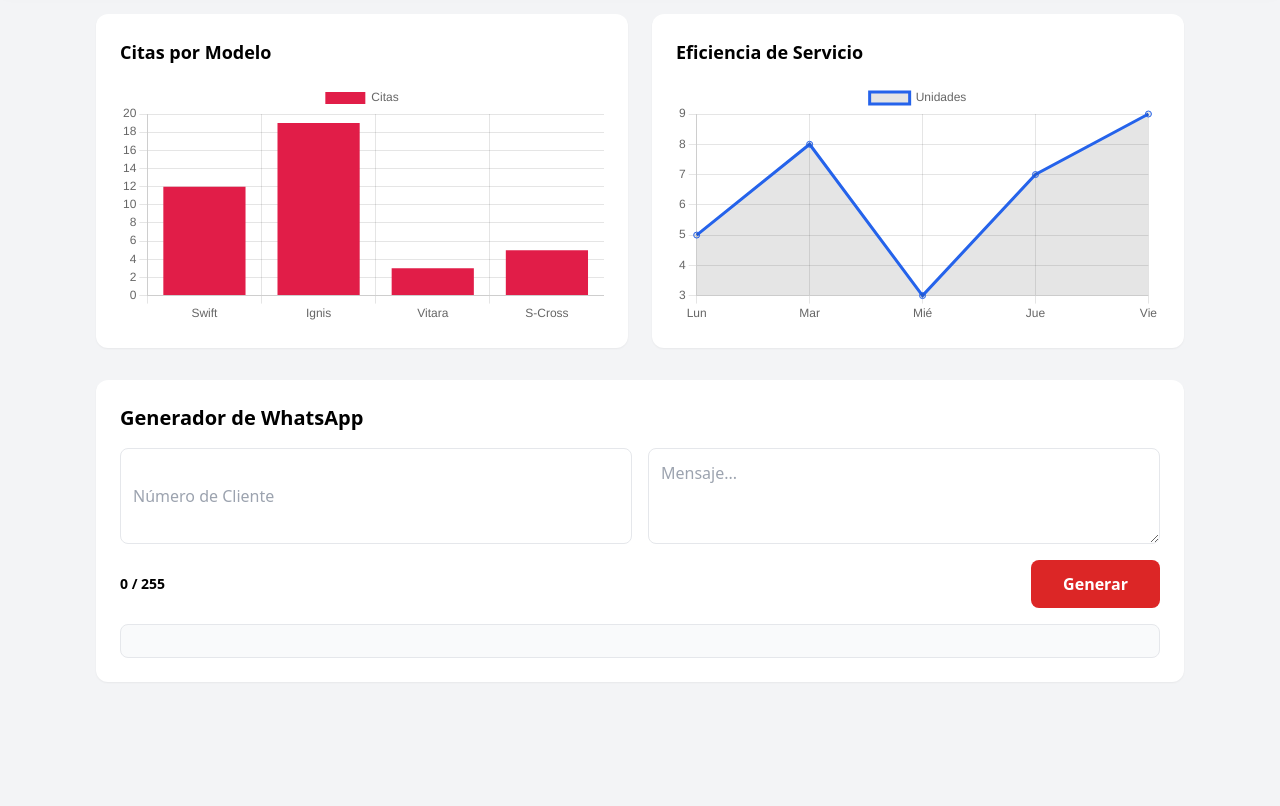
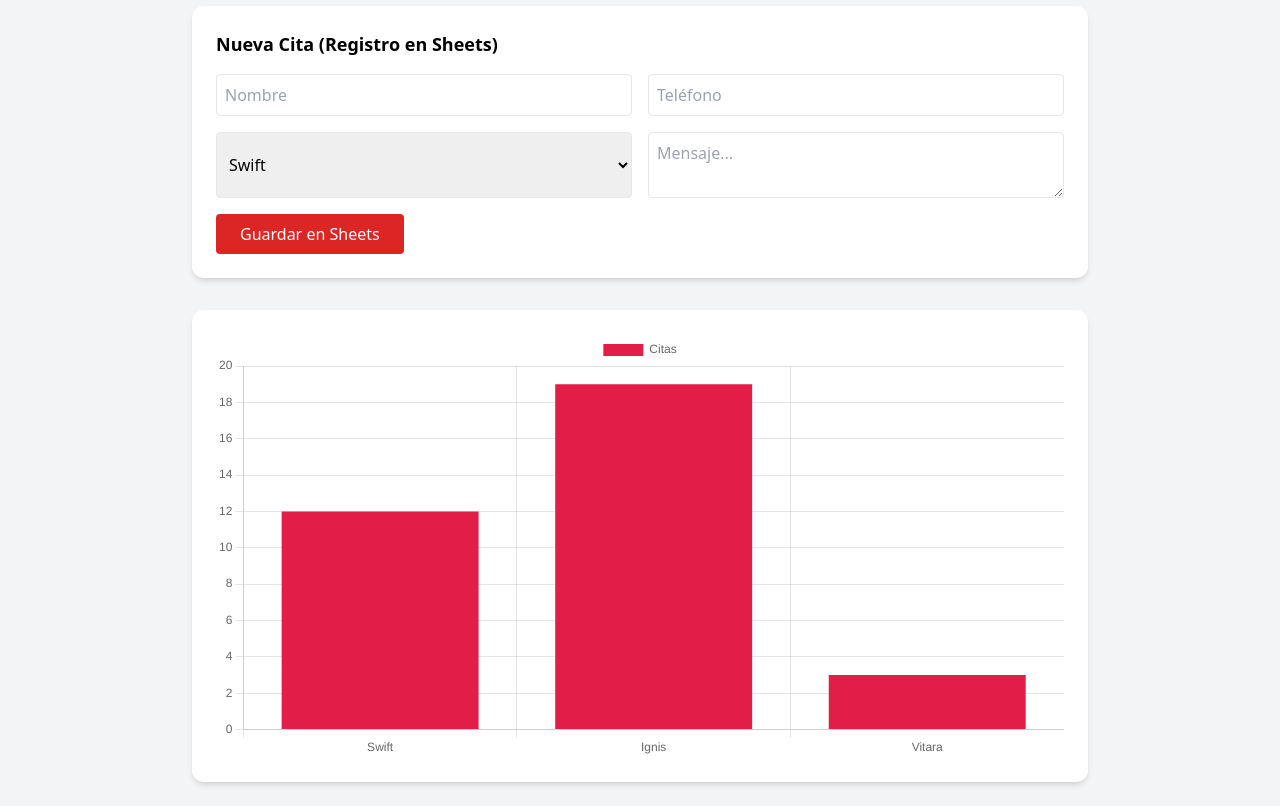
Before and after one commit to esazel/suzukiapp, a plain HTML site: page index.html in a window 1280 px wide. Shown: the part 78-884 px from the top of the page. Before the commit the page ends 800 px from the top, so only its background shows below. Drawn offline with nearby package versions, Linux system fonts and the light colour scheme.

Commit message:
Update index.html

```diff
--- a/index.html
+++ b/index.html
@@ -1,76 +1,46 @@
 <!DOCTYPE html>
-<html lang="es">
+<html>
 <head>
-    <meta charset="UTF-8">
-    <meta name="viewport" content="width=device-width, initial-scale=1.0">
-    <title>Suzuki Celaya | Admin Pro</title>
     <script src="https://cdn.tailwindcss.com"></script>
     <script src="https://cdn.jsdelivr.net/npm/chart.js"></script>
 </head>
-<body class="bg-gray-100 font-sans">
-    <nav class="bg-red-600 p-4 text-white shadow-lg">
-        <h1 class="text-xl font-bold">Suzuki Celaya | Dashboard</h1>
-    </nav>
+<body class="bg-gray-100 p-6">
+    <div class="max-w-4xl mx-auto">
+        <h1 class="text-3xl font-bold text-red-600 mb-6">Suzuki Celaya | Dashboard</h1>
 
-    <div class="p-4 md:p-8 max-w-6xl mx-auto">
-        <div class="grid grid-cols-1 md:grid-cols-2 gap-6 mb-8">
-            <div class="bg-white p-6 rounded-xl shadow-sm">
-                <h2 class="text-lg font-bold mb-4">Citas por Modelo</h2>
-                <canvas id="myChart"></canvas>
+        <div class="bg-white p-6 rounded-xl shadow-md mb-8">
+            <h2 class="text-lg font-bold mb-4">Nueva Cita (Registro en Sheets)</h2>
+            <div class="grid grid-cols-1 md:grid-cols-2 gap-4">
+                <input id="nombre" placeholder="Nombre" class="p-2 border rounded">
+                <input id="telefono" placeholder="Teléfono" class="p-2 border rounded">
+                <select id="modelo" class="p-2 border rounded">
+                    <option>Swift</option><option>Ignis</option><option>Grand Vitara</option>
+                </select>
+                <textarea id="mensaje" placeholder="Mensaje..." class="p-2 border rounded"></textarea>
             </div>
-            <div class="bg-white p-6 rounded-xl shadow-sm">
-                <h2 class="text-lg font-bold mb-4">Eficiencia de Servicio</h2>
-                <canvas id="serviceChart"></canvas>
-            </div>
+            <button onclick="enviar()" class="mt-4 bg-red-600 text-white px-6 py-2 rounded">Guardar en Sheets</button>
         </div>
 
-        <div class="bg-white p-6 rounded-xl shadow-sm">
-            <h2 class="text-xl font-bold mb-4">Generador de WhatsApp</h2>
-            <div class="grid grid-cols-1 md:grid-cols-2 gap-4">
-                <input type="text" id="phone" placeholder="Número de Cliente" class="p-3 border rounded-lg">
-                <textarea id="message" oninput="updateCount()" placeholder="Mensaje..." class="p-3 border rounded-lg h-24"></textarea>
-            </div>
-            <div class="mt-4 flex justify-between items-center">
-                <span id="charCount" class="text-sm font-bold">0 / 255</span>
-                <button onclick="generateLink()" class="bg-red-600 text-white px-8 py-3 rounded-lg font-bold hover:bg-red-700">Generar</button>
-            </div>
-            <div id="result" class="mt-4 p-4 bg-gray-50 border rounded-lg break-all font-mono text-sm"></div>
+        <div class="bg-white p-6 rounded-xl shadow-md">
+            <canvas id="chart"></canvas>
         </div>
     </div>
 
     <script>
-        // Configuración Gráficas
-        const ctx = document.getElementById('myChart').getContext('2d');
-        new Chart(ctx, {
-            type: 'bar',
-            data: {
-                labels: ['Swift', 'Ignis', 'Vitara', 'S-Cross'],
-                datasets: [{ label: 'Citas', data: [12, 19, 3, 5], backgroundColor: '#e11d48' }]
-            }
-        });
-
-        const ctx2 = document.getElementById('serviceChart').getContext('2d');
-        new Chart(ctx2, {
-            type: 'line',
-            data: {
-                labels: ['Lun', 'Mar', 'Mié', 'Jue', 'Vie'],
-                datasets: [{ label: 'Unidades', data: [5, 8, 3, 7, 9], borderColor: '#2563eb', fill: true }]
-            }
-        });
-
-        // Lógica WhatsApp
-        function updateCount() {
-            const count = document.getElementById('message').value.length;
-            document.getElementById('charCount').innerText = `${count} / 255`;
-            document.getElementById('charCount').className = count > 255 ? "text-sm text-red-600 font-bold" : "text-sm text-gray-500 font-bold";
+        function enviar() {
+            var datos = {
+                nombre: document.getElementById('nombre').value,
+                telefono: document.getElementById('telefono').value,
+                modelo: document.getElementById('modelo').value,
+                mensaje: document.getElementById('mensaje').value
+            };
+            google.script.run.withSuccessHandler(() => alert('Guardado')).registrarCita(datos);
         }
 
-        function generateLink() {
-            const phone = document.getElementById('phone').value;
-            const msg = document.getElementById('message').value;
-            const link = `https://wa.me/${phone}?text=${encodeURIComponent(msg)}`;
-            document.getElementById('result').innerText = link.length > 255 ? "Error: Excede 255 caracteres" : link;
-        }
+        new Chart(document.getElementById('chart'), {
+            type: 'bar',
+            data: { labels: ['Swift', 'Ignis', 'Vitara'], datasets: [{ label: 'Citas', data: [12, 19, 3], backgroundColor: '#e11d48' }] }
+        });
     </script>
 </body>
 </html>
```
